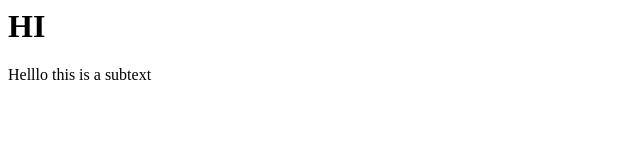
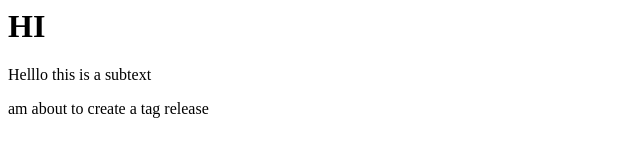
Before and after one commit to ATS527/git_ust_repo, a plain HTML site: page index.html in a window 1280 px wide. Shown: the whole page, without its empty margins (0-640 px from the left). Drawn offline with Linux system fonts and the light colour scheme.

Commit message:
about to add my first tag

```diff
--- a/index.html
+++ b/index.html
@@ -1,2 +1,4 @@
 <h1>HI</h1>
 <p>Helllo this is a subtext</p>
+
+<p>am about to create a tag release</p>
```
